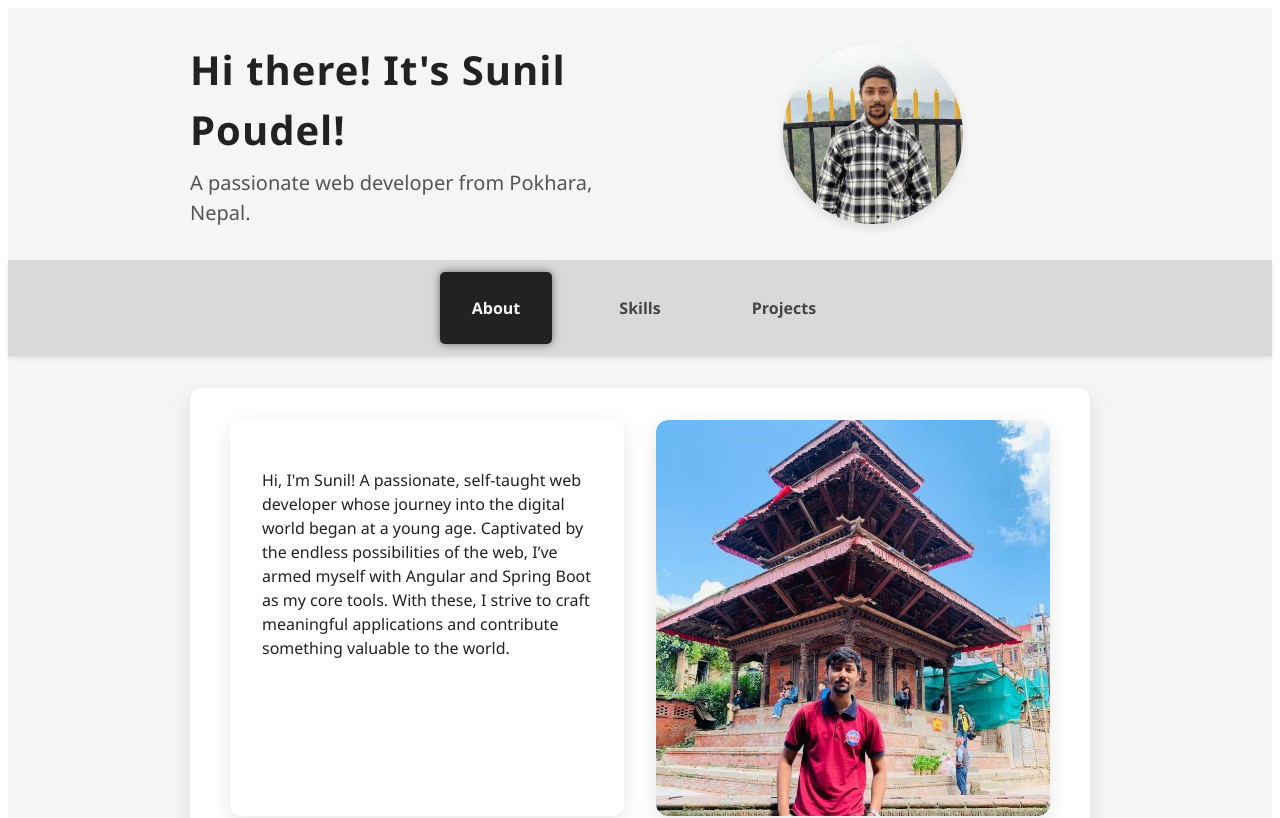
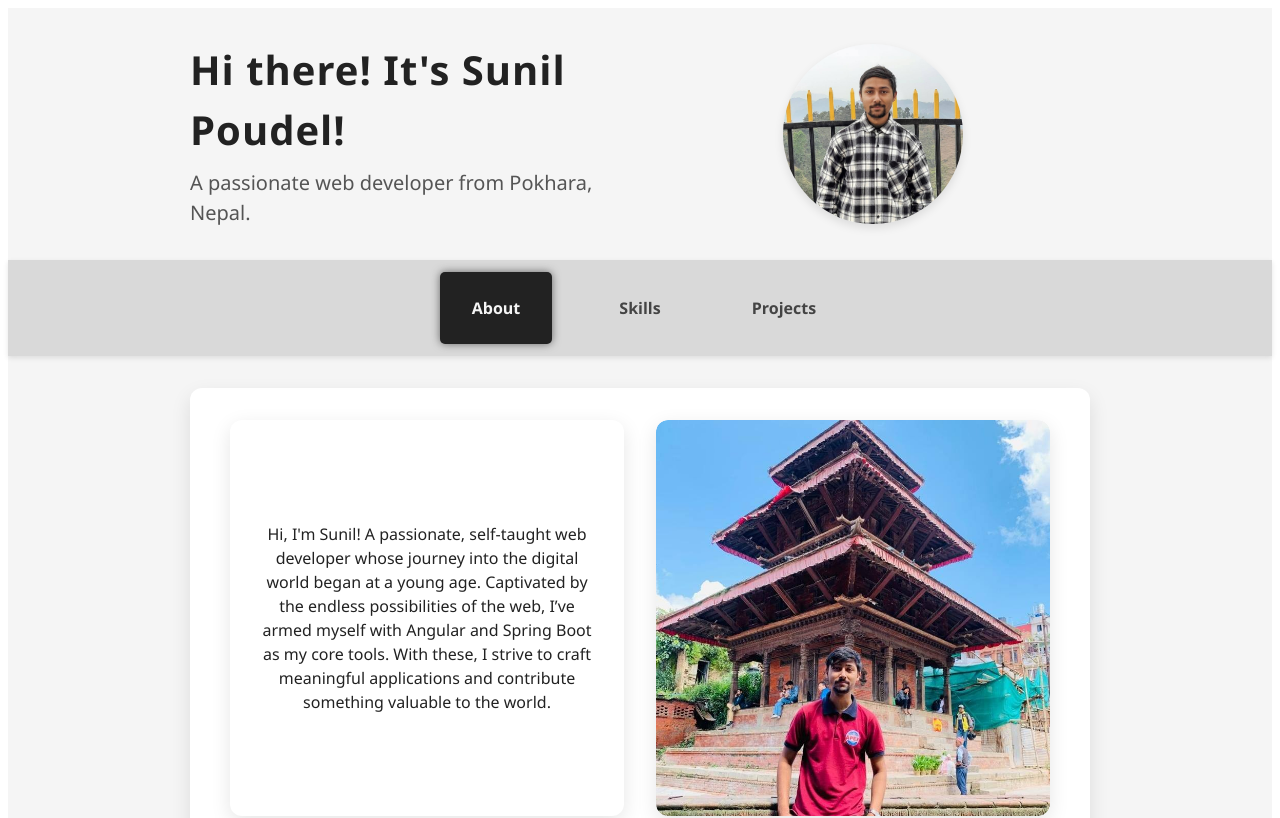
Before and after one commit to sunil-poudel/portfolio-sunil-poudel, an Angular app: page / in a window 1280 px wide. Shown: the top 818 px of the page. Built offline with nearby package versions, Linux system fonts and the light colour scheme.

Commit message:
update style for intro

```diff
--- a/src/app/menu/about/about.css
+++ b/src/app/menu/about/about.css
@@ -25,6 +25,26 @@
   white-space: normal; /* allow text wrap */
   word-wrap: break-word; /* wrap long words */
   box-sizing: border-box;
+}
+.about-text-card {
+  flex: 0 0 90vw; /* one card visible on mobile */
+  max-width: none;
+  background-color: #ffffff;
+  border-radius: 12px;
+  box-shadow: 0 6px 20px rgba(0, 0, 0, 0.1);
+  padding: 2rem;
+  color: #222222;
+  cursor: default;
+  overflow: visible; /* prevent inner scroll */
+  white-space: normal; /* allow text wrap */
+  word-wrap: break-word; /* wrap long words */
+  box-sizing: border-box;
+
+  /* Center content vertically and horizontally */
+  display: flex;
+  justify-content: center;
+  align-items: center;
+  text-align: center;
 }
 
 .about-text-card:hover,
```
